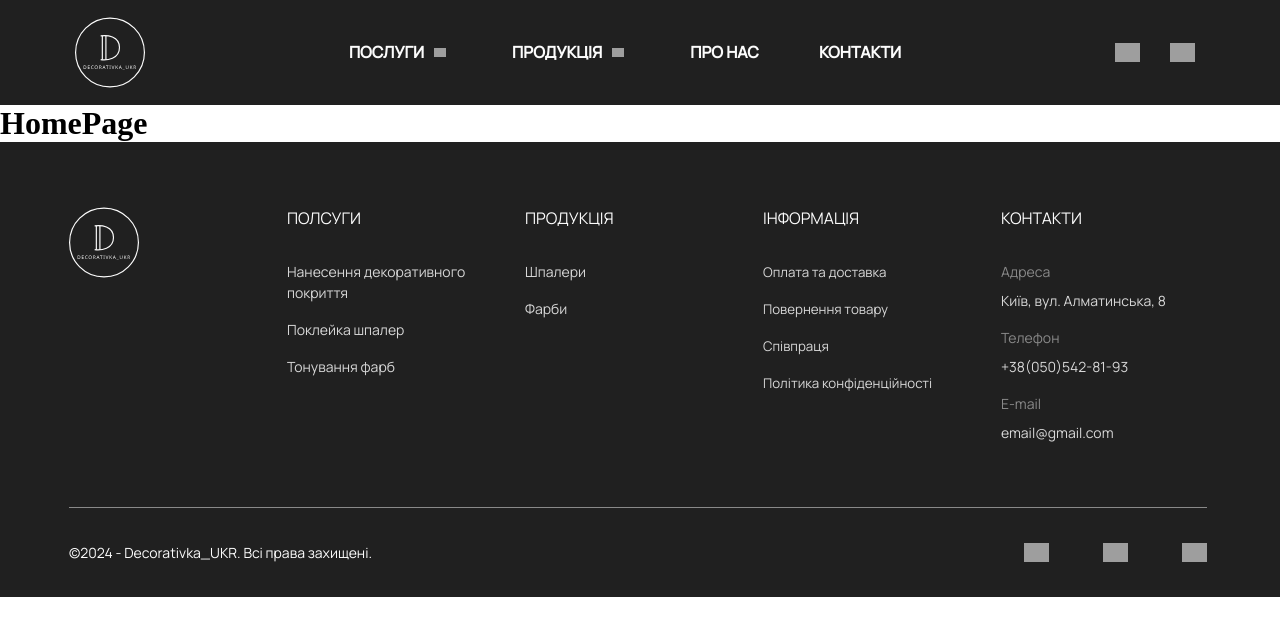
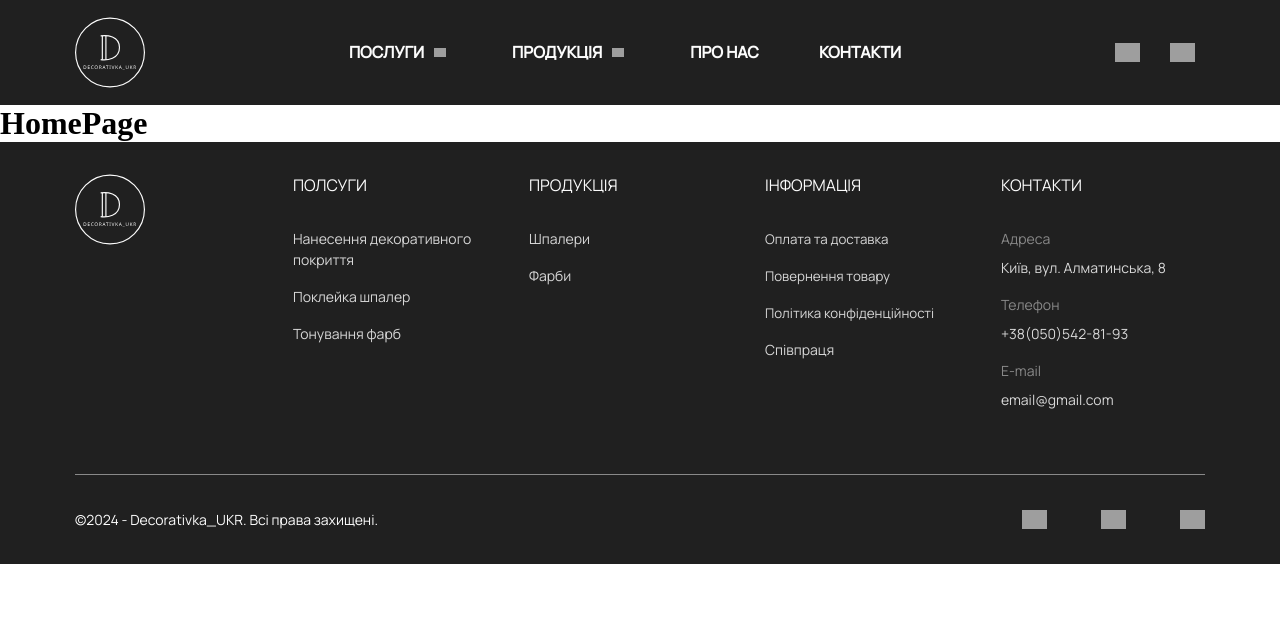
Before and after one commit to decor-team-37/decorativka-frondend, a React (Vite) app: page / in a window 1280 px wide. Shown: the top 636 px of the page. Built offline with nearby package versions, Linux system fonts and the light colour scheme; grey boxes are pictures that could not be loaded.

Commit message:
Add content to Footer

```diff
--- a/src/components/footer/Footer.scss
+++ b/src/components/footer/Footer.scss
@@ -1,17 +1,20 @@
 @import '../../style/utils.scss';
 
 .footer {
-  padding: 56px 17px 21px 20px;
   background-color: $main-black;
   @extend %body-text;
   color: $divider-color;
 
-  @include onTablet {
-    padding: 56px 68px 32px 73px;
-  }
+  &__content {
+    padding-block: 56px 27px;
 
-  @include onDesktop {
-    padding: 65px 73px 32px 69px;
+    @include onTablet {
+      padding-bottom: 32px;
+    }
+
+    @include onDesktop {
+      padding-top: 32px;
+    }
   }
 
   &__top {
@@ -85,19 +88,16 @@
     display: block;
     cursor: pointer;
 
-    @include hover(transform, scale(1.1));
   }
 
   &__link,
   &__button {
-    cursor: pointer;
     @include hover(transform, scale(1.1));
   }
 
   &__button {
     border: none;
 
-    background-color: inherit;
     color: inherit;
     font-family: inherit;
   }
--- a/src/components/footer/footer.tsx
+++ b/src/components/footer/footer.tsx
@@ -28,6 +28,7 @@ export const Footer = () => {
 
   return (
     <footer className='footer'>
+      <div className="content footer__content">
         <div className='footer__top'>
           <Link to='#' target='_blank' className='footer__logo'>
             <img src='../../../icons/logo.svg' alt='logo' className='logo' />
@@ -77,6 +78,7 @@ export const Footer = () => {
                     </button>
                   </li>
                 ))}
+                <Link to="#" className='footer__link'>Співпраця</Link>
               </ul>
             </section>
 
@@ -121,6 +123,7 @@ export const Footer = () => {
           modalInfo={isModalOpen}
           closeModal={closeModal}
         />
+      </div>
     </footer >
   );
 };
--- a/src/constants/footerData.ts
+++ b/src/constants/footerData.ts
@@ -18,9 +18,5 @@ export const footerData: FooterInfo[] = [
             - збережено документ, що підтверджує оплату.
           При виробництві шпалер завжди змінюється номер партії,тому при поверненні ми узгоджуємо наявність шпалер, які бажаєте повернути, на складі і лише тоді повертаєм.`
   },
-  {
-    title: 'Співпраця',
-    description: 'Співпраця.'
-  },
   { title: 'Політика конфіденційності', description: 'Політика конфіденційності.' }
 ];
```
Lines whose indentation alone changed are shown as unchanged.
